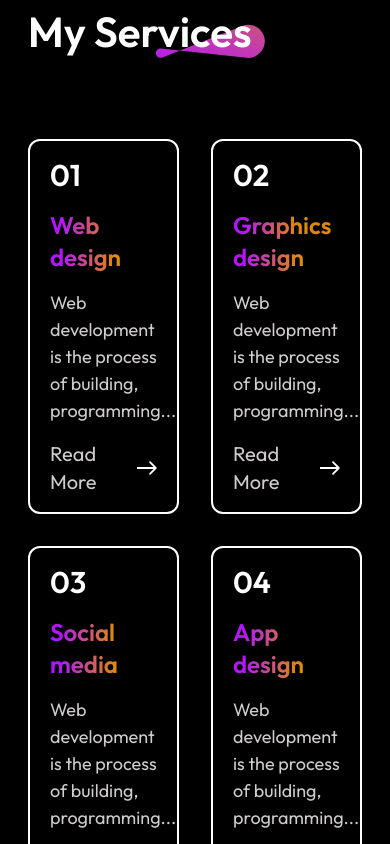
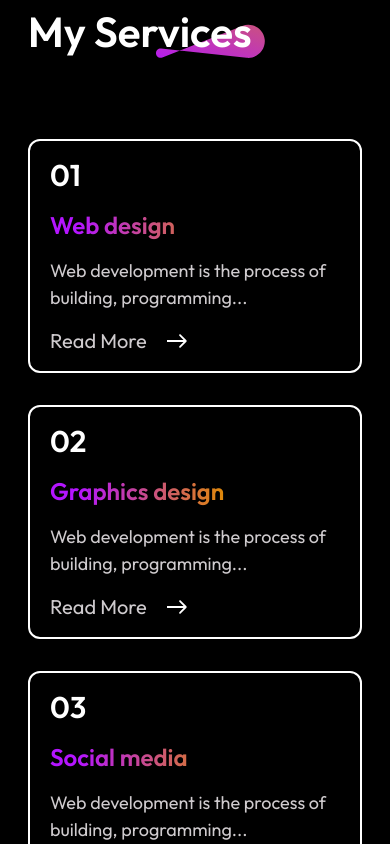
Before and after one commit to IIArenII/Portfolio-Website, a React (Vite) app: page / in a window 390 px wide. Shown: the part 1660-2504 px from the top of the page. Built offline with nearby package versions, Linux system fonts and the light colour scheme.

Commit message:
ı have modified services section

```diff
--- a/src/Components/Services.jsx
+++ b/src/Components/Services.jsx
@@ -5,7 +5,7 @@
   return (
 
     <div id='services' className=' flex h-auto bg-black px-7 pb-32 mx-auto items-center justify-between' >
-        <div className='grid grid-cols-2 lg:grid-cols-3 gap-8 w-full lg:px-32'>
+        <div className='grid grid-cols-1 md:grid-cols-2 lg:grid-cols-3 gap-8 w-full lg:px-32'>
             <div className='flex flex-col w-100 bg-black border-2 border-white rounded-xl text-white font-outfit py-4 px-5 gap-4 transform transition-all
             duration-300 hover:scale-105 hover:bg-services-bg hover:border-bC lg:h-auto lg:text-2xl'>
                 <h3 className='text-27 font-semibold text-3xl'>01</h3>
```
